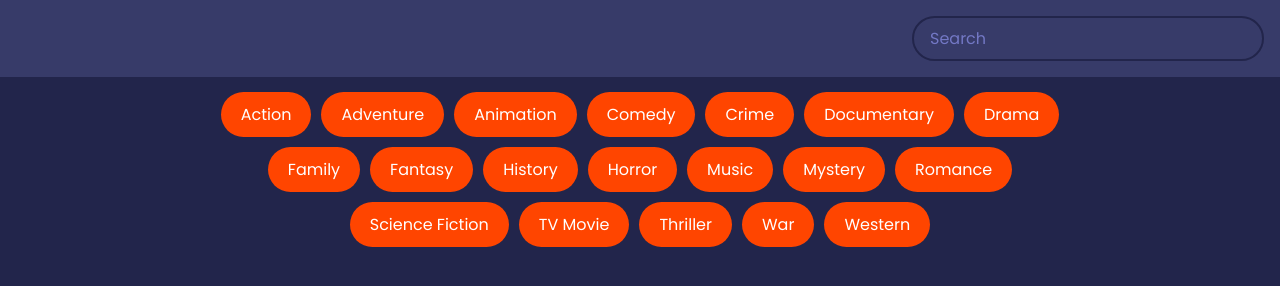
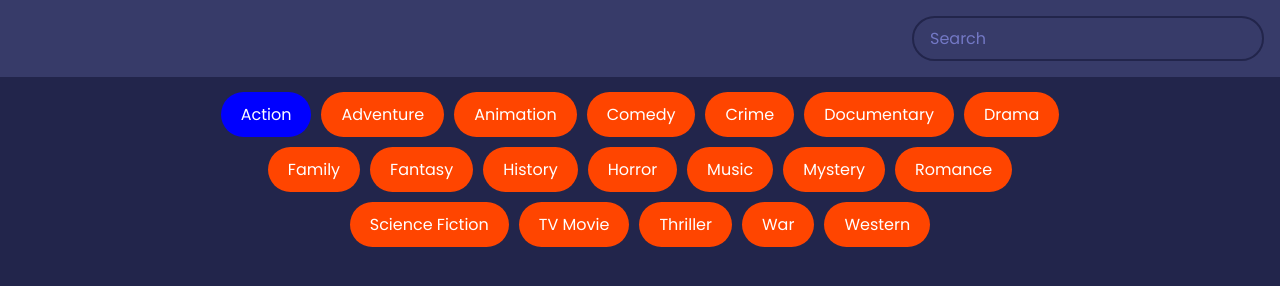
Before and after one commit to rasuljonadhamov/movie-app, a plain HTML site: page index.html in a window 1280 px wide. Both pictures are taken after a click on the element "Action". Drawn offline with Linux system fonts and the light colour scheme; no server answers.

Commit message:
Add highlight functionality

```diff
--- a/js/script.js
+++ b/js/script.js
@@ -6,8 +6,6 @@ const SEARCHAPI =
   "https://api.themoviedb.org/3/search/movie?&api_key=04c35731a5ee918f014970082a0088b1&query=";
 
 const BASE_URL = "https://api.themoviedb.org/3";
-const searchURL = BASE_URL + "/search/movie?" + API_KEY;
-const API_URL = BASE_URL + "/discover/movie?sort_by=popularity.desc&" + API_KEY;
 
 const main = document.getElementById("main");
 const form = document.getElementById("form");
@@ -121,7 +119,8 @@ function filter() {
         }
       }
       console.log(selectedJanr);
-      getMovies(API_URL + "&with_genres=" + encodeURI(selectedJanr.join(",")));
+      getMovies(apiurl + "&with_genres=" + encodeURI(selectedJanr.join(",")));
+      selectedHighlight();
     });
 
     janras.appendChild(janraEl);
@@ -166,6 +165,7 @@ function showMovies(movies) {
   });
 }
 
+// Search functionality
 form.addEventListener("submit", (e) => {
   e.preventDefault();
 
@@ -173,7 +173,24 @@ form.addEventListener("submit", (e) => {
 
   if (searchTerm) {
     main.innerHTML = "";
-    getMovies(searchURL + "&query=" + searchTerm);
+    getMovies(SEARCHAPI + "&query=" + searchTerm);
     search.value = "";
   }
 });
+
+// highlight
+
+function selectedHighlight() {
+  const els = document.querySelectorAll(".janra");
+
+  els.forEach((tag) => {
+    tag.classList.remove("highlight");
+  });
+
+  if (selectedJanr.length != 0) {
+    selectedJanr.forEach((id) => {
+      const highlightedTag = document.getElementById(id);
+      highlightedTag.classList.add("highlight");
+    });
+  }
+}
--- a/styles/style.css
+++ b/styles/style.css
@@ -55,6 +55,10 @@ header {
   cursor: pointer;
 }
 
+.highlight {
+  background-color: blue;
+}
+
 header {
   background-color: #373b69;
   display: flex;
```
